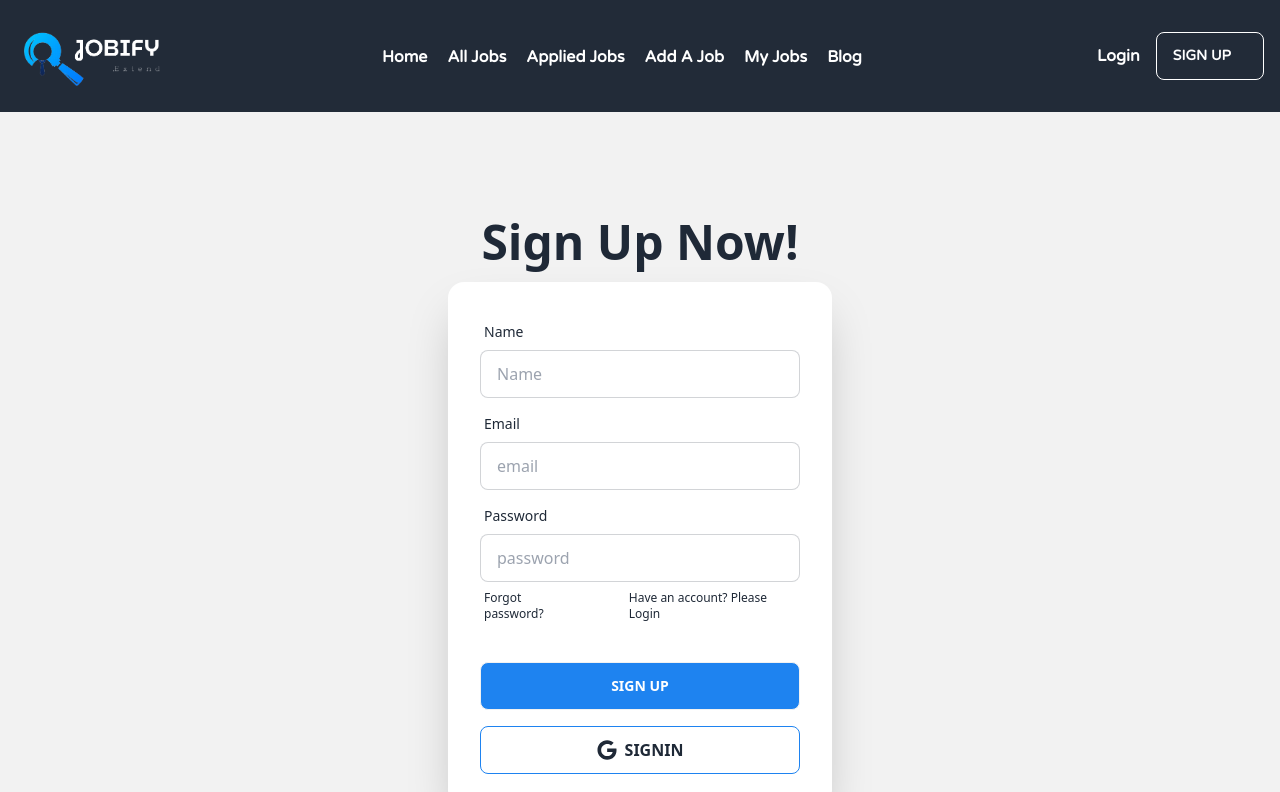
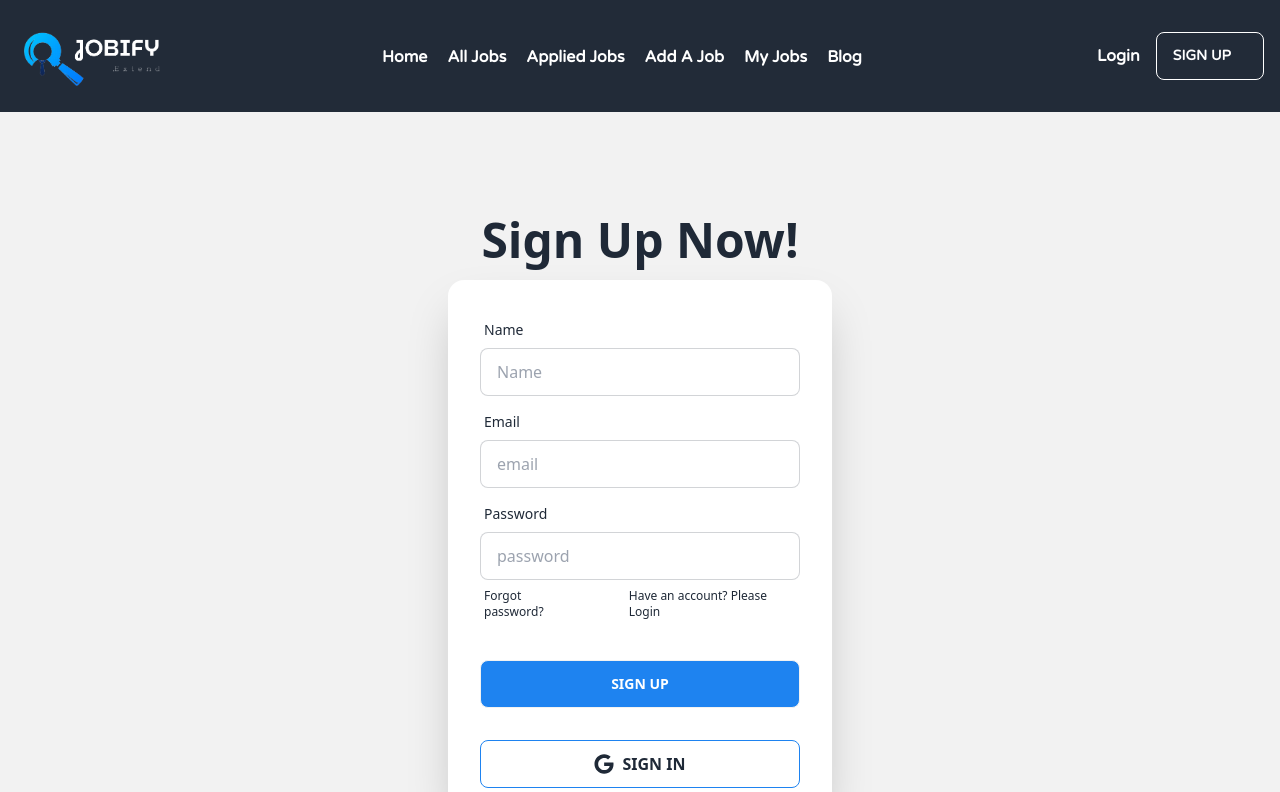
Before and after one commit to ForhadAhmed367423/jobifyExtend, a React (Vite) app: page /signup in a window 1280 px wide. Shown: the top 792 px of the page. Built offline with nearby package versions, Linux system fonts and the light colour scheme; no server answers.

Commit message:
commiting after added signin with popup login page and signin page both

```diff
--- a/package.json
+++ b/package.json
@@ -17,7 +17,8 @@
     "react-dom": "^18.2.0",
     "react-icons": "^4.11.0",
     "react-router-dom": "^6.18.0",
-    "sort-by": "^1.2.0"
+    "sort-by": "^1.2.0",
+    "sweetalert2": "^11.9.0"
   },
   "devDependencies": {
     "@types/react": "^18.2.15",
--- a/src/Pages/Login/Login.jsx
+++ b/src/Pages/Login/Login.jsx
@@ -2,11 +2,42 @@ import { FaGoogle } from "react-icons/fa";
 import { Link, useNavigate } from "react-router-dom";
 import { useContext } from "react";
 import { AuthContext } from "../../Providers/AuthProvider";
+import { GoogleAuthProvider, getAuth, signInWithPopup } from "firebase/auth";
+import Swal from "sweetalert2";
+import app from "../../firebase/firebase.config";
 const Login = () => {
 
     const { logIn }=useContext(AuthContext);
     // const location = useLocation();
     const navigate = useNavigate();
+    const GoogleProvider = new GoogleAuthProvider();
+    const auth = getAuth(app);
+
+
+
+
+    const googleHandler = ()=>{
+        signInWithPopup(auth,GoogleProvider)
+        .then(result=>{
+            const logIn = result.user;
+            console.log(logIn)
+            // userContext.setUser(logIn)
+            // localStorage.setItem('userData', JSON.stringify(logIn))
+            navigate('/');
+            return Swal.fire({
+              title: 'successfully logged in',
+              icon: 'success',
+              toast: true,
+              position: 'top-end',
+              showConfirmButton: false,
+              timer: 3000
+          });
+        })
+        .catch(error=>{
+            console.error(error)
+        })
+    }
+
 
 
     const handleLog = event =>{
@@ -50,9 +81,12 @@ const Login = () => {
               </div>
               <div className="form-control mt-6">
                 <input type="submit" value="Login" className="btn bg-[#1E83F0] text-white hover:bg-[#1376e0]" />
-                <button className="btn btn-outline border-[#1E83F0] hover:bg-[#1376e0] mt-4 "> <FaGoogle className="text-xl"></FaGoogle> <span className="text-base font-bold">Login</span> </button>
+
               </div>
             </form>
+            <div className="flex items-center justify-center">
+            <button onClick={googleHandler} className="btn btn-outline border-[#1E83F0] hover:bg-[#1376e0] w-5/6 mb-5"> <FaGoogle className="text-xl"></FaGoogle> <span className="text-base font-bold">Login</span> </button>
+            </div>
           </div>
         </div>
       </div>
--- a/src/Pages/SingnUp/SignUp.jsx
+++ b/src/Pages/SingnUp/SignUp.jsx
@@ -1,9 +1,40 @@
 import { FaGoogle } from "react-icons/fa";
-import { Link } from "react-router-dom";
+import { Link, Navigate } from "react-router-dom";
 import { AuthContext } from "../../Providers/AuthProvider";
 import { useContext } from "react";
+import Swal from "sweetalert2";
+import { GoogleAuthProvider, getAuth, signInWithPopup } from "firebase/auth";
+import app from "../../firebase/firebase.config";
 const SignUp = () => {
 
+
+  const GoogleProvider = new GoogleAuthProvider();
+    const auth = getAuth(app);
+
+
+
+
+    const googleHandler = ()=>{
+        signInWithPopup(auth,GoogleProvider)
+        .then(result=>{
+            const logIn = result.user;
+            console.log(logIn)
+            // userContext.setUser(logIn)
+            // localStorage.setItem('userData', JSON.stringify(logIn))
+            Navigate('/');
+            return Swal.fire({
+              title: 'successfully logged in',
+              icon: 'success',
+              toast: true,
+              position: 'top-end',
+              showConfirmButton: false,
+              timer: 3000
+          });
+        })
+        .catch(error=>{
+            console.error(error)
+        })
+    }
     const {createUser}=useContext(AuthContext)
     const handleSign=event =>{
         event.preventDefault();
@@ -11,6 +42,7 @@ const SignUp = () => {
         const name = form.name.value;
         const email = form.email.value;
         const password = form.password.value;
+        console.log(name);
 
         createUser(email,password)
         .then(result=>{
@@ -55,9 +87,13 @@ const SignUp = () => {
               </div>
               <div className="form-control mt-6">
                 <input type="submit" value="Sign up" className="btn bg-[#1E83F0] text-white hover:bg-[#1376e0]" />
-                <button className="btn btn-outline border-[#1E83F0] hover:bg-[#1376e0] mt-4 "> <FaGoogle className="text-xl"></FaGoogle> <span className="text-base font-bold">Signin</span> </button>
+
               </div>
             </form>
+            <div className="flex items-center justify-center">
+            <button onClick={googleHandler} className="btn btn-outline border-[#1E83F0] hover:bg-[#1376e0] w-5/6 mb-5"> <FaGoogle className="text-xl"></FaGoogle> <span className="text-base font-bold">Sign in</span> </button>
+            </div>
+
           </div>
         </div>
       </div>
--- a/src/Providers/AuthProvider.jsx
+++ b/src/Providers/AuthProvider.jsx
@@ -1,5 +1,5 @@
 import { createContext, useEffect, useState } from "react";
-import { createUserWithEmailAndPassword, getAuth, onAuthStateChanged, signInWithEmailAndPassword, signOut } from "firebase/auth";
+import { GoogleAuthProvider, createUserWithEmailAndPassword, getAuth, onAuthStateChanged, signInWithEmailAndPassword, signInWithPopup, signOut } from "firebase/auth";
 import app from "../firebase/firebase.config"
 
 export const AuthContext = createContext();
@@ -8,10 +8,17 @@ const auth = getAuth(app);
 const AuthProvider = ({children}) => {
     const [user,setUser]=useState(null);
     const [loading,setLoading]=useState(true)
+    const provider = new GoogleAuthProvider();
 
     const createUser = (email,password)=>{
         setLoading(true)
         return createUserWithEmailAndPassword(auth,email,password)
+    }
+
+
+    const googleSignUp = () => {
+        setLoading(true);
+        return signInWithPopup(auth, provider)
     }
 
     const logIn = (email,password)=>{
```
Also changed, not shown: 1 other file (tests, documents, lock files or other folders).
